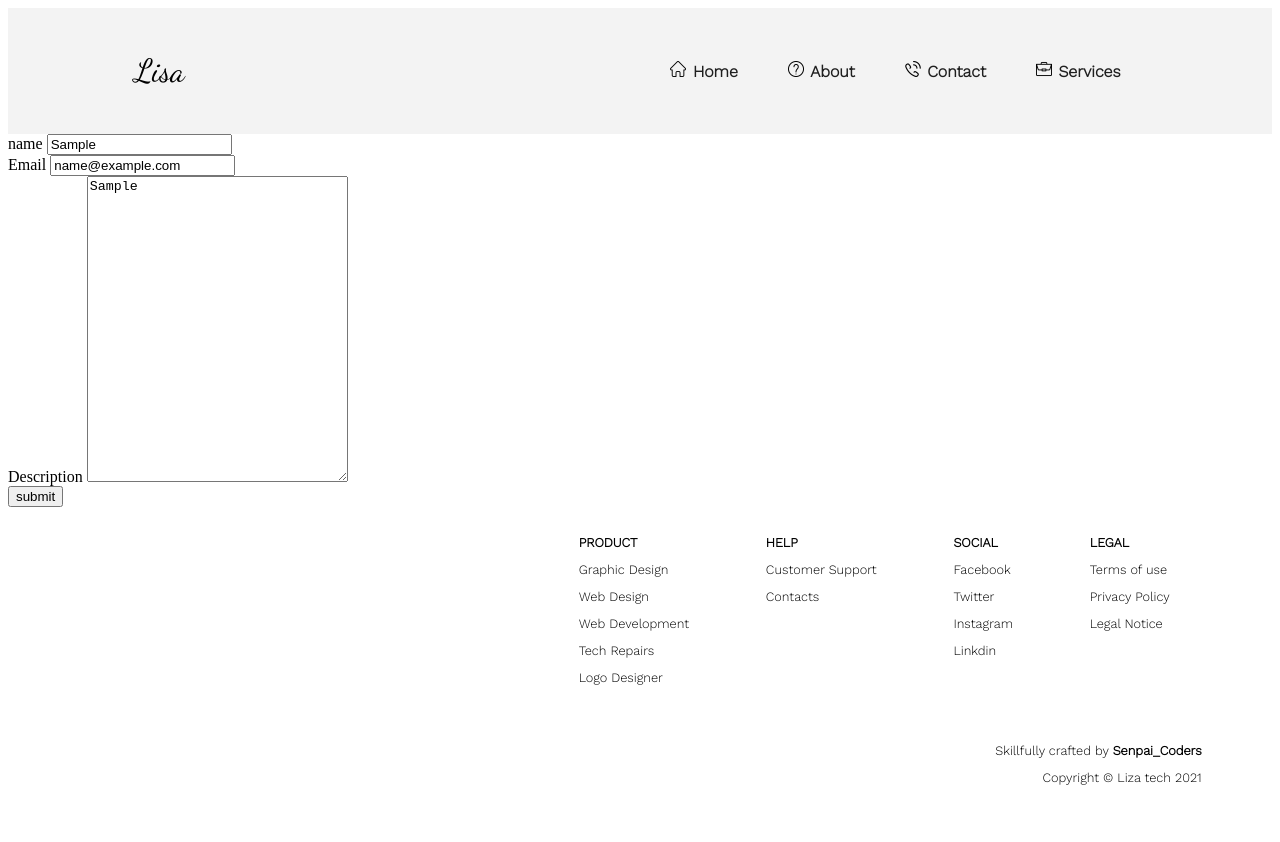
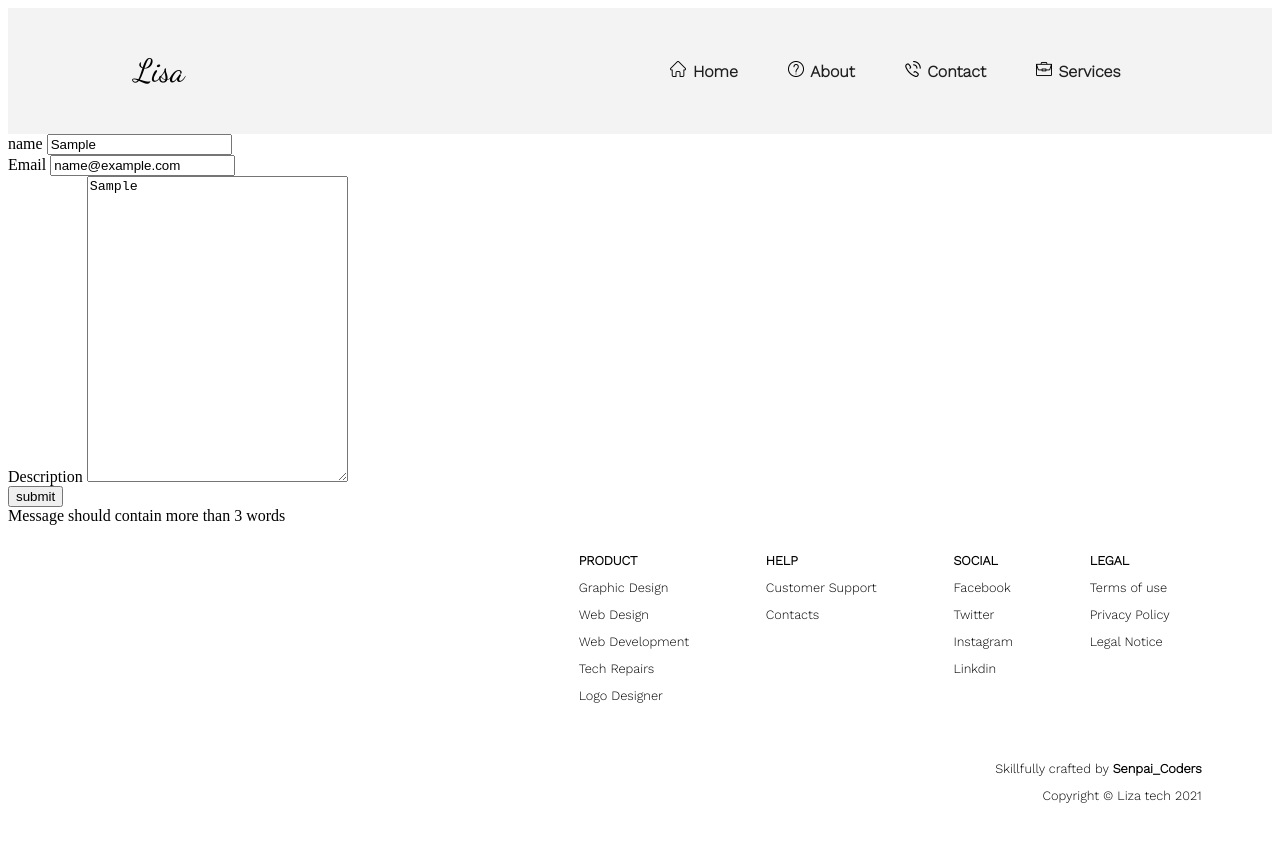
Before and after one commit to Senpai-Coders/Lisa-Webdevelopment-, a React (Create React App) app: page /Contact in a window 1280 px wide. Both pictures are taken after typing "Sample", "name@example.com", "Sample" into the empty fields and a click on the button "submit". Shown: the top 842 px of the page. Built offline with nearby package versions, Linux system fonts and the light colour scheme; no server answers.

Commit message:
+ email & message validator

```diff
--- a/package.json
+++ b/package.json
@@ -8,6 +8,7 @@
     "@testing-library/react": "^11.1.0",
     "@testing-library/user-event": "^12.1.10",
     "axios": "^0.21.1",
+    "email-validator": "^2.0.4",
     "emailjs-com": "^2.6.4",
     "handlebars": "^4.7.7",
     "react": "^17.0.1",
--- a/src/components/landing-page/Contact/Contact.js
+++ b/src/components/landing-page/Contact/Contact.js
@@ -7,8 +7,11 @@ import Footer from "../../Global_Component/Footer/Footer";
 
 import "./Contact.scss"
 
+const VALIDATORXD = require("email-validator");
+
 const Contact = () => {
-
+	const [emailIsValid, setEmailValid] = useState(true);
+	const [messageIsValid, setMessageValid] = useState(true);
 	const [name, setName] = useState("");
 	const [email, setEmail] = useState("");
 	const [message, setMessage] = useState("");
@@ -27,7 +30,22 @@ const Contact = () => {
 			setIsSent(false)
 		}, 3000)
 	}
+
+	const checkMessage = () => {
+		var msg = message.replace(/\d+/g, '')
+		var words = msg.split(" ");
+		const result = words.filter(word => word.length > 0).length >= 4;
+		setMessageValid(result);
+		return result;
+	}
+
 	const handleSubmitButton = () => {
+
+		var validate = VALIDATORXD.validate(email)
+		setEmailValid(validate);
+
+		console.log(validate + " : " + !messageIsValid)
+		if (validate && checkMessage()) {
 			let data = {
 				name: name,
 				email: email,
@@ -40,6 +58,7 @@ const Contact = () => {
 				}).catch(() => {
 					console.log("message not sent")
 				})
+		}
 	}
 	return (
 		<div className="Contact">
@@ -91,6 +110,9 @@ const Contact = () => {
 				<div className="submit-button">
 					<button onClick={handleSubmitButton} type="submit"> submit </button>
 				</div>
+				{
+					!emailIsValid ? <div> Invalid Email </div> : (!messageIsValid ? <div>Message should contain more than 3 words</div> : null)
+				}
 			</div>
 			<Footer />
 		</div>
```
Also changed, not shown: 1 other file (tests, documents, lock files or other folders). Lines whose indentation alone changed are shown as unchanged.
